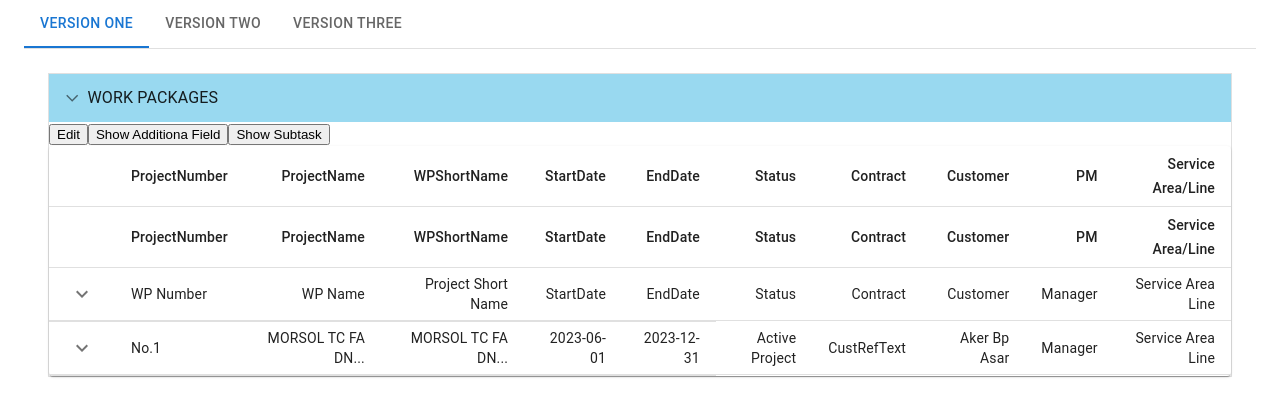
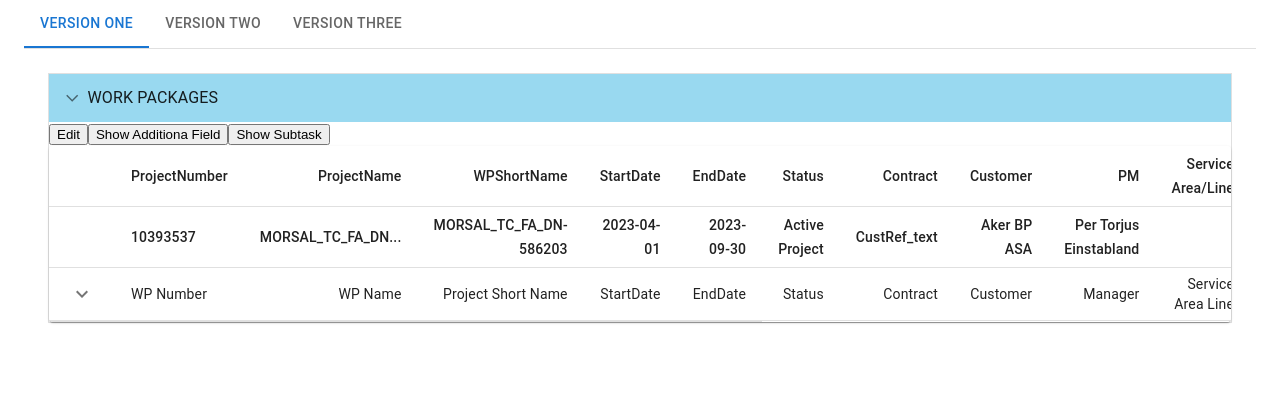
Before and after one commit to SachinJambhale/BudgetCalc, a React (Create React App) app in the folder my-app/: page / in a window 1280 px wide. Shown: the top 416 px of the page. Built offline with nearby package versions, Linux system fonts and the light colour scheme.

Commit message:
second commit by lalit

```diff
--- a/my-app/src/components/wp/tables/WorkPackagesTable.tsx
+++ b/my-app/src/components/wp/tables/WorkPackagesTable.tsx
@@ -123,8 +123,8 @@ function createData(
   Contract: string,
   Customer: string,
   Manager: string,
-  ServiceAreaLine: string
-
+  ServiceAreaLine: string,
+  SericeAreaLinea: string,
 ) {
   return {
     WPNumber,
@@ -222,8 +222,8 @@ function Row(props: { row: ReturnType<typeof createData> }) {
 }
 
 const rows = [
-  createData('WP Number', 'WP Name', 'Project Short Name','StartDate', 'EndDate','Status','Contract','Customer','Manager','Service Area Line'),
-  createData('No.1', 'MORSOL TC FA DN...', 'MORSOL TC FA DN...','2023-06-01', '2023-12-31','Active Project','CustRefText','Aker Bp Asar','Manager','Service Area Line'),
+  createData('WP Number', 'WP Name', 'Project Short Name','StartDate', 'EndDate','Status','Contract','Customer','Manager','Service Area Line', 'Billable',),
+  // createData('WP Number', 'WP Name', 'Project Short Name','StartDate', 'EndDate','Status','Contract','Customer','Manager','Service Area Line', 'Billable', 'Chargeble', 'Customer Portal', 'Submit Bill','Type', 'Bill Rate', 'Currancy', 'Revenue', 'Cost', 'Revenue', 'Cost','Hours', 'TSA/MSA', 'Margin', 'Revenue', 'Cost',),
 ];
 
 const WorkPackagesTable=() =>{
@@ -243,19 +243,53 @@ const WorkPackagesTable=() =>{
               <TableCell align="right">Customer</TableCell>
               <TableCell align="right">PM</TableCell>
               <TableCell align="right">Service Area/Line</TableCell>
+              <TableCell align="right"></TableCell>
+              <TableCell align="right"></TableCell>
+              <TableCell align="right"></TableCell>
+              <TableCell align="right"></TableCell>
+              <TableCell align="right"></TableCell>
+              <TableCell align="right">Project Type</TableCell>
+              <TableCell align="right">Bill Rate</TableCell>
+              <TableCell align="right">Curr.</TableCell>
+              <TableCell align="right">Revenue</TableCell>
+              <TableCell align="right">Cost</TableCell>
+              <TableCell align="right">Revenue</TableCell>
+              <TableCell align="right">Cost</TableCell>
+              <TableCell align="right">Hours</TableCell>
+              <TableCell align="right">TSA/MSA</TableCell>
+              <TableCell align="right">Margin</TableCell>
+              <TableCell align="right">Revenue</TableCell>
+              <TableCell align="right">Cost</TableCell>
           </TableRow>
           <TableRow>
             <TableCell />
-            <TableCell>ProjectNumber</TableCell>
-               <TableCell align="right">ProjectName</TableCell>
-               <TableCell align="right">WPShortName</TableCell>
-               <TableCell align="right">StartDate</TableCell>
-               <TableCell align="right">EndDate</TableCell>
-              <TableCell align="right">Status</TableCell>
-              <TableCell align="right">Contract</TableCell>
-              <TableCell align="right">Customer</TableCell>
-              <TableCell align="right">PM</TableCell>
-              <TableCell align="right">Service Area/Line</TableCell>
+            <TableCell>10393537</TableCell>
+               <TableCell align="right">MORSAL_TC_FA_DN...</TableCell>
+               <TableCell align="right">MORSAL_TC_FA_DN-586203</TableCell>
+               <TableCell align="right">2023-04-01</TableCell>
+               <TableCell align="right">2023-09-30</TableCell>
+              <TableCell align="right">Active Project</TableCell>
+              <TableCell align="right">CustRef_text</TableCell>
+              <TableCell align="right">Aker BP ASA</TableCell>
+              <TableCell align="right">Per Torjus Einstabland</TableCell>
+              <TableCell align="right"></TableCell>
+              <TableCell align="right"></TableCell>
+              <TableCell align="right"></TableCell>
+              <TableCell align="right"></TableCell>
+              <TableCell align="right"></TableCell>
+              <TableCell align="right"></TableCell>
+              <TableCell align="right">T&M TTB</TableCell>
+              <TableCell align="right"></TableCell>
+              <TableCell align="right">Eur</TableCell>
+              <TableCell align="right">9000</TableCell>
+              <TableCell align="right">9475</TableCell>
+              <TableCell align="right">0</TableCell>
+              <TableCell align="right">0</TableCell>
+              <TableCell align="right">60</TableCell>
+              <TableCell align="right">675.00</TableCell>
+              <TableCell align="right">-13%</TableCell>
+              <TableCell align="right">9000</TableCell>
+              <TableCell align="right">10150</TableCell>
           </TableRow>
         </TableHead>
         <TableBody>
```
